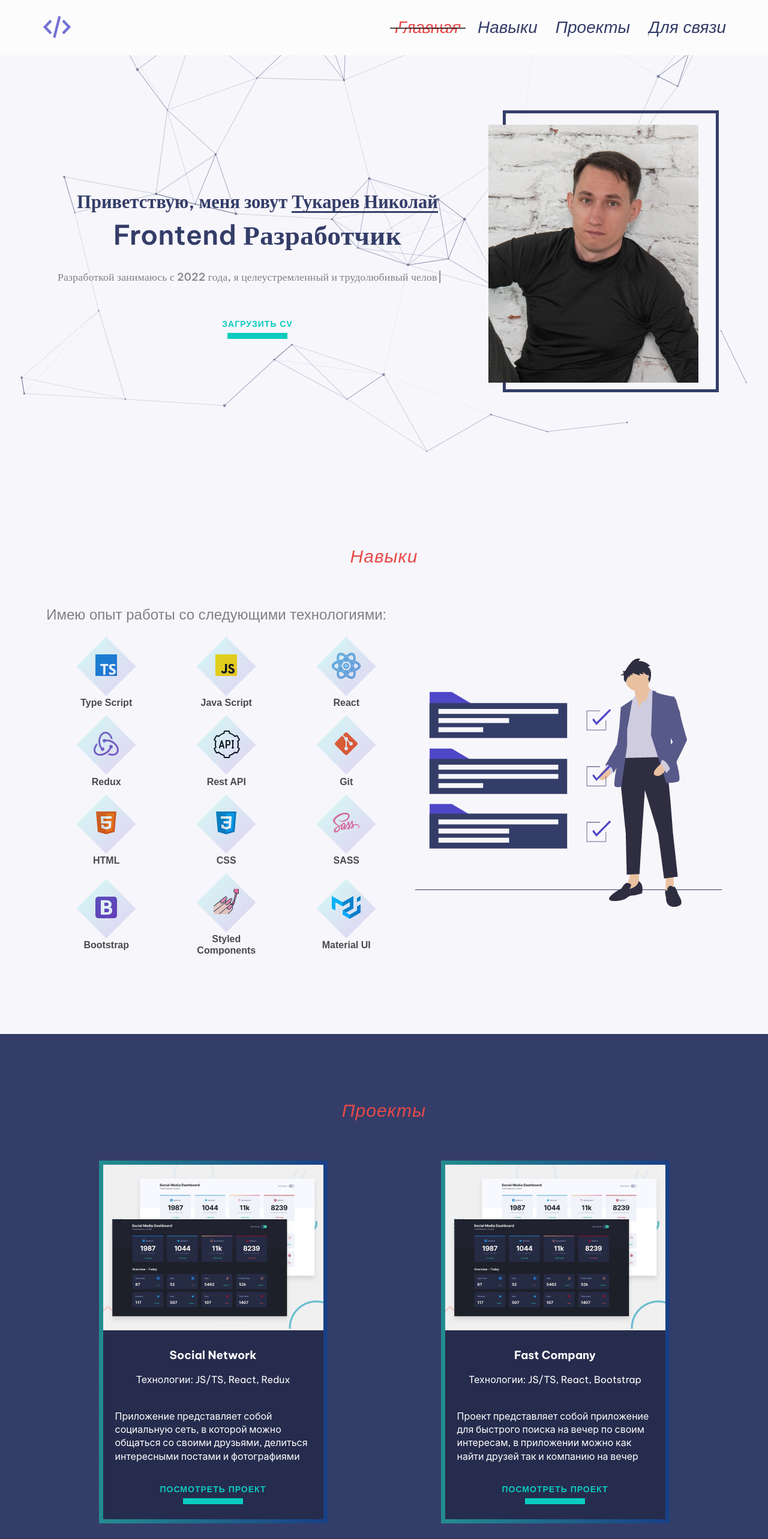
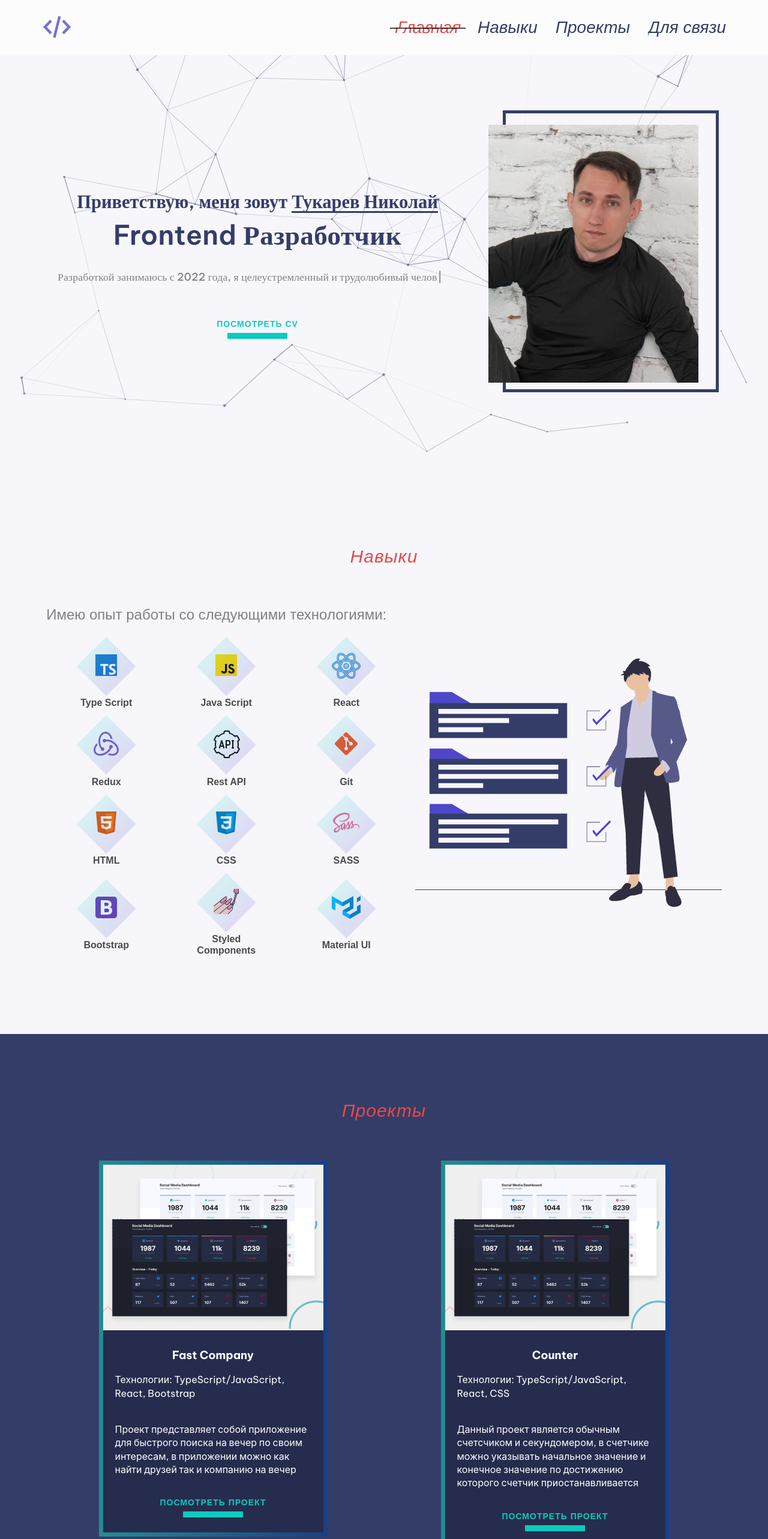
Before and after one commit to Taitanos/portfolio, a React app: page / in a window 1280 px wide. Shown: the top 2566 px of the page at 60% size. Built offline with nearby package versions, Linux system fonts and the light colour scheme.

Commit message:
refactoring counter project, added new link

```diff
--- a/src/data/Data.ts
+++ b/src/data/Data.ts
@@ -19,29 +19,29 @@ const skillData: SkillPropsType[] = [
 
 const projectData: ProjectPropsType[] = [
     {
-        title:'Social Network',
-        stack: 'Технологии: JS/TS, React, Redux',
-        text:'Приложение представляет собой социальную сеть, в которой можно общаться со своими друзьями, делиться интересными постами и фотографиями',
-        src: ProjectImg,
-        link: 'https://github.com/Taitanos/socialnetwork-js'
-    },
-    {
         title:'Fast Company',
-        stack: 'Технологии: JS/TS, React, Bootstrap',
+        stack: 'Технологии: TypeScript/JavaScript, React, Bootstrap',
         text:'Проект представляет собой приложение для быстрого поиска на вечер по своим интересам, в приложении можно как найти друзей так и компанию на вечер',
         src: ProjectImg,
         link: 'https://taitanos.github.io/fast-company'
     },
     {
         title:'Counter',
-        stack: 'Технологии: JS/TS, React, CSS',
+        stack: 'Технологии: TypeScript/JavaScript, React, CSS',
         text:'Данный проект является обычным счетсчиком и секундомером, в счетчике можно указывать начальное значение и конечное значение по достижению которого счетчик приостанавливается',
         src: ProjectImg,
-        link: 'https://github.com/Taitanos/counter'
+        link: 'https://taitanos.github.io/counter/'
+    },
+    {
+        title:'Social Network',
+        stack: 'Технологии: JavaScript, React, Redux, RestApi, CSS',
+        text:'Приложение представляет собой социальную сеть, в которой можно общаться со своими друзьями, делиться интересными постами и фотографиями',
+        src: ProjectImg,
+        link: 'https://github.com/Taitanos/socialnetwork-js'
     },
     {
         title:'TodoList',
-        stack: 'Технологии: JS/TS, React, Redux, MaterialUI',
+        stack: 'Технологии: TypeScript/JavaScript, React, Redux, MaterialUI',
         text:'Приложение для создания заметок и задач, которое поможет упростить жизнь и не забыть о важных делах которые необходимо сделать',
         src: ProjectImg,
         link: 'https://github.com/Taitanos/todolist-ts'
--- a/src/layout/sections/main/Main.tsx
+++ b/src/layout/sections/main/Main.tsx
@@ -31,7 +31,7 @@ export const Main: React.FC = () => {
                             </S.Description>
                         </div>
                         <div>
-                            <Button>Загрузить CV</Button>
+                            <S.Links href={''} target={'_blank'}><Button>Посмотреть CV</Button></S.Links>
                         </div>
                     </S.InfoWrapper>
 
--- a/src/layout/sections/main/Main_Styles.ts
+++ b/src/layout/sections/main/Main_Styles.ts
@@ -94,6 +94,10 @@ const Name = styled.h2`
   }
 `
 
+const Links = styled.a`
+    text-decoration: none;
+`
+
 export const S = {
     Main,
     PhotoWrapper,
@@ -102,4 +106,5 @@ export const S = {
     MainTitle,
     Description,
     Name,
+    Links,
 }
```
